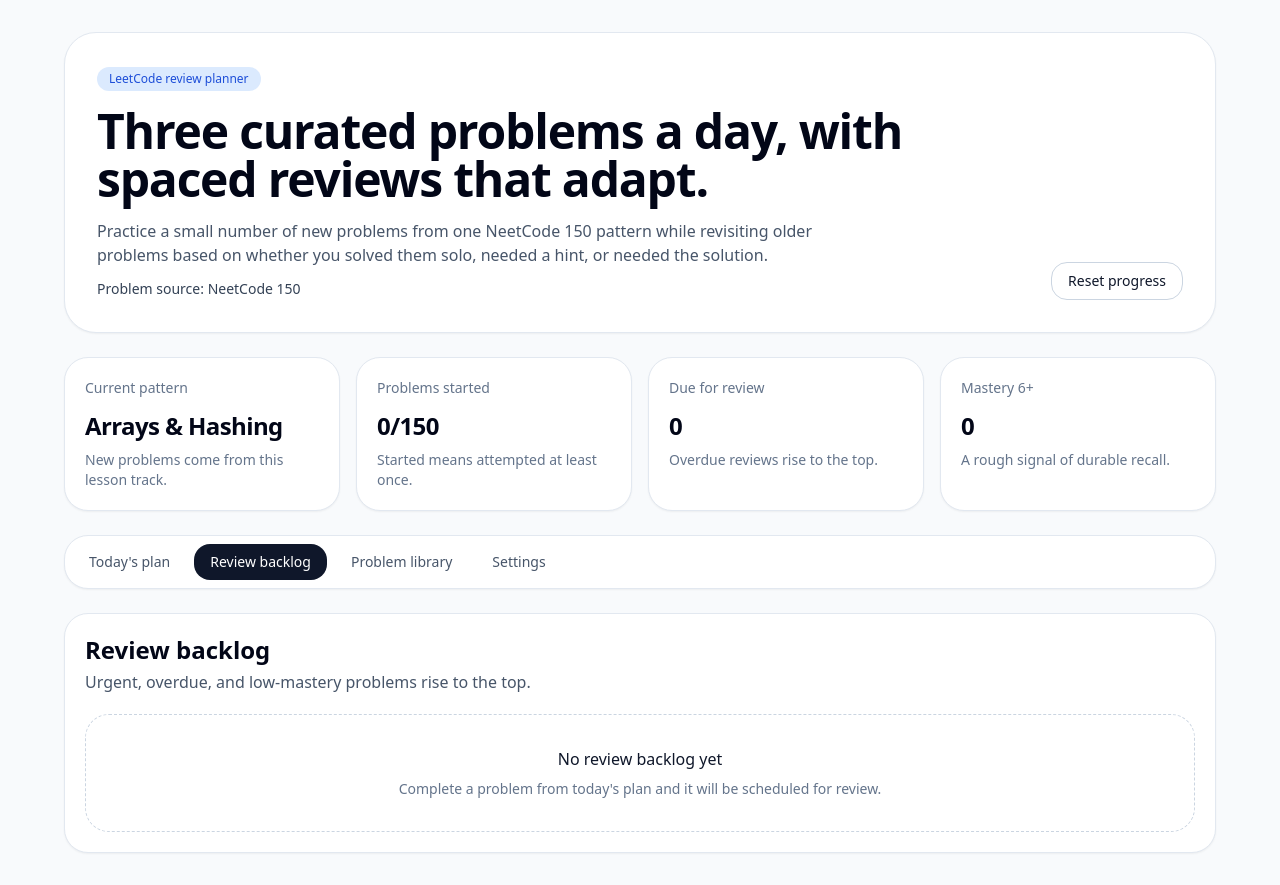
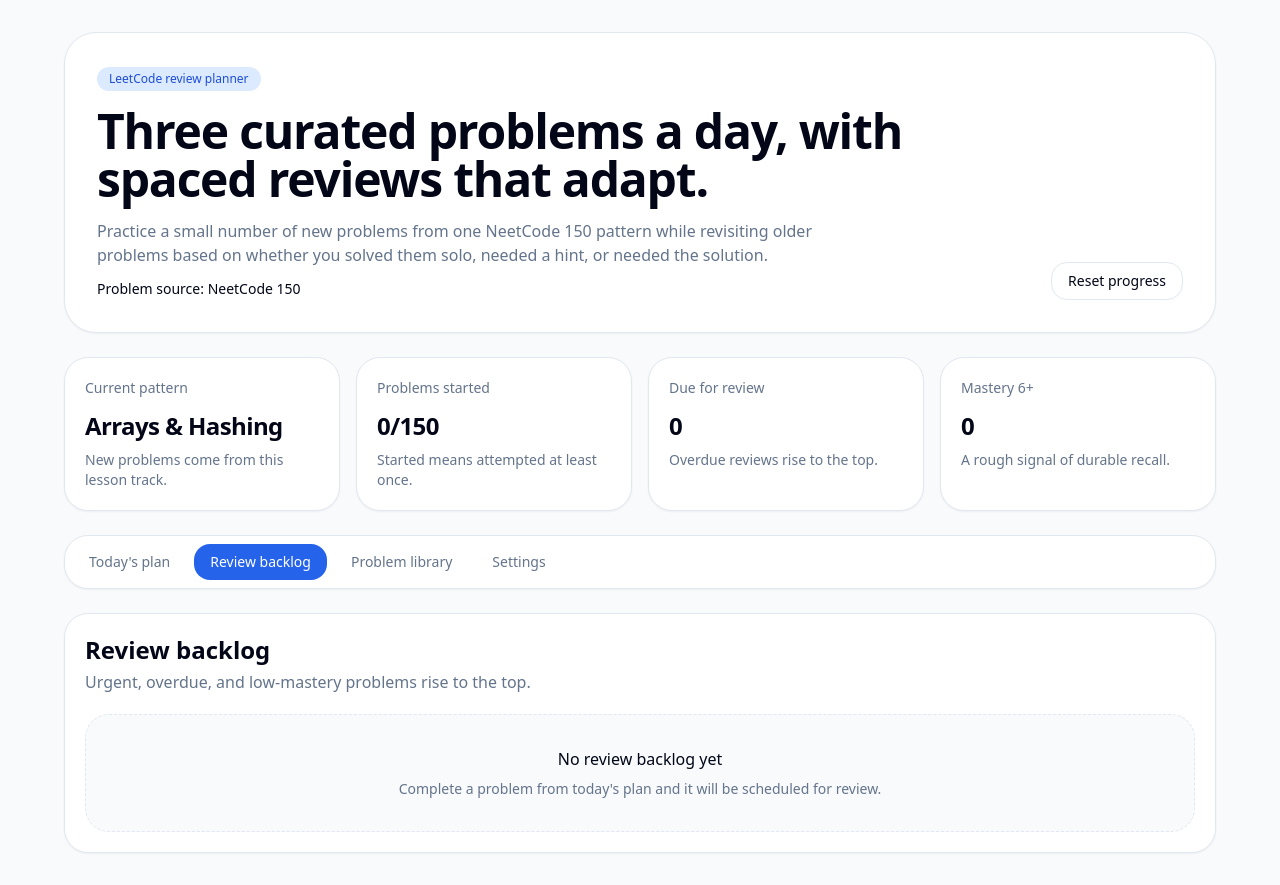
Before and after one commit to Flubberschnub/Leetcode-Practice, a React (Vite) app: page / in a window 1280 px wide. Both pictures are taken after a click on the button "Review backlog". Built offline with nearby package versions, Linux system fonts and the light colour scheme.

Commit message:
Add configurable color themes

```diff
--- a/components/NumberSetting.jsx
+++ b/components/NumberSetting.jsx
@@ -2,15 +2,15 @@
 
 export function NumberSetting({ label, value, onChange }) {
   return (
-    <label className="rounded-2xl border border-slate-200 bg-slate-50 p-4">
-      <span className="mb-2 block text-sm font-medium text-slate-800">{label}</span>
+    <label className="theme-subtle rounded-2xl border p-4">
+      <span className="theme-strong mb-2 block text-sm font-medium">{label}</span>
       <input
         type="number"
         min="0"
         max="10"
         value={value}
         onChange={(event) => onChange(Number(event.target.value || 0))}
-        className="w-full rounded-2xl border border-slate-300 bg-white px-3 py-2 text-slate-900 outline-none focus:border-slate-500"
+        className="theme-input w-full rounded-2xl border px-3 py-2 outline-none"
       />
     </label>
   );
--- a/components/PlannerPanels.jsx
+++ b/components/PlannerPanels.jsx
@@ -1,6 +1,7 @@
 import React from "react";
 import { PATTERN_ORDER, RESULT_SETTINGS } from "../planner/constants";
 import { difficultyTone, getLastAttempt } from "../planner/scheduler";
+import { ACCENT_COLORS } from "../planner/theme";
 import { DailyProblemCard } from "./DailyProblemCard";
 import { NumberSetting } from "./NumberSetting";
 import { ActionButton, EmptyState, Panel, StatusPill } from "./ui";
@@ -11,7 +12,7 @@
       <div className="mb-5 flex flex-col gap-4 md:flex-row md:items-center md:justify-between">
         <div>
           <h2 className="text-2xl font-semibold">Today's plan - {today}</h2>
-          <p className="mt-1 text-slate-600">
+          <p className="theme-muted mt-1">
             Target mix: {state.config.newPerDay} new problem{state.config.newPerDay === 1 ? "" : "s"} and {state.config.reviewPerDay} review{state.config.reviewPerDay === 1 ? "" : "s"}.
           </p>
         </div>
@@ -34,7 +35,7 @@
     <Panel>
       <div className="mb-5">
         <h2 className="text-2xl font-semibold">Review backlog</h2>
-        <p className="mt-1 text-slate-600">Urgent, overdue, and low-mastery problems rise to the top.</p>
+        <p className="theme-muted mt-1">Urgent, overdue, and low-mastery problems rise to the top.</p>
       </div>
 
       <div className="space-y-3">
@@ -44,18 +45,18 @@
           const isDue = problem.dueDate && problem.dueDate <= today;
 
           return (
-            <article key={problem.id} className="flex flex-col gap-3 rounded-3xl border border-slate-200 bg-slate-50 p-4 md:flex-row md:items-center md:justify-between">
+            <article key={problem.id} className="theme-subtle flex flex-col gap-3 rounded-3xl border p-4 md:flex-row md:items-center md:justify-between">
               <div>
                 <div className="flex flex-wrap items-center gap-2">
-                  <a href={problem.url} target="_blank" rel="noreferrer" className="font-semibold underline-offset-4 hover:underline">{problem.title}</a>
+                  <a href={problem.url} target="_blank" rel="noreferrer" className="theme-link font-semibold underline-offset-4 hover:underline">{problem.title}</a>
                   <StatusPill>{problem.pattern}</StatusPill>
                   <StatusPill tone={isDue ? "amber" : "neutral"}>{isDue ? "Due" : "Scheduled"}</StatusPill>
                 </div>
-                <p className="mt-2 text-sm text-slate-600">
+                <p className="theme-muted mt-2 text-sm">
                   Due: {problem.dueDate || "not scheduled"} - Attempts: {problem.attempts.length} - Mastery: {problem.mastery}/10
                 </p>
               </div>
-              <p className="text-sm text-slate-500">Last result: {lastLabel}</p>
+              <p className="theme-muted text-sm">Last result: {lastLabel}</p>
             </article>
           );
         }) : (
@@ -75,12 +76,12 @@
           value={search}
           onChange={(event) => setSearch(event.target.value)}
           placeholder="Search problems..."
-          className="rounded-2xl border border-slate-300 bg-white px-4 py-3 outline-none focus:border-slate-500"
+          className="theme-input rounded-2xl border px-4 py-3 outline-none"
         />
         <select
           value={patternFilter}
           onChange={(event) => setPatternFilter(event.target.value)}
-          className="rounded-2xl border border-slate-300 bg-white px-4 py-3 outline-none focus:border-slate-500"
+          className="theme-input rounded-2xl border px-4 py-3 outline-none"
         >
           <option value="all">All patterns</option>
           {PATTERN_ORDER.map((pattern) => (
@@ -91,16 +92,16 @@
 
       <div className="space-y-3">
         {libraryProblems.map((problem) => (
-          <article key={problem.id} className="flex flex-col gap-3 rounded-3xl border border-slate-200 bg-slate-50 p-4 md:flex-row md:items-center md:justify-between">
+          <article key={problem.id} className="theme-subtle flex flex-col gap-3 rounded-3xl border p-4 md:flex-row md:items-center md:justify-between">
             <div>
               <div className="flex flex-wrap items-center gap-2">
-                <a href={problem.url} target="_blank" rel="noreferrer" className="font-semibold underline-offset-4 hover:underline">{problem.title}</a>
+                <a href={problem.url} target="_blank" rel="noreferrer" className="theme-link font-semibold underline-offset-4 hover:underline">{problem.title}</a>
                 <StatusPill>{problem.pattern}</StatusPill>
                 <StatusPill tone={difficultyTone(problem.difficulty)}>{problem.difficulty}</StatusPill>
               </div>
-              <p className="mt-2 text-sm text-slate-600">Status: {problem.status} - Next review: {problem.dueDate || "not started"}</p>
+              <p className="theme-muted mt-2 text-sm">Status: {problem.status} - Next review: {problem.dueDate || "not started"}</p>
             </div>
-            <p className="text-sm text-slate-500">Attempts: {problem.attempts.length}</p>
+            <p className="theme-muted text-sm">Attempts: {problem.attempts.length}</p>
           </article>
         ))}
       </div>
@@ -113,7 +114,7 @@
     <Panel>
       <div className="mb-5">
         <h2 className="text-2xl font-semibold">Planner settings</h2>
-        <p className="mt-1 text-slate-600">Tune the daily mix while keeping the planner simple.</p>
+        <p className="theme-muted mt-1">Tune the daily mix while keeping the planner simple.</p>
       </div>
 
       <div className="grid gap-4 md:grid-cols-3">
@@ -122,26 +123,73 @@
         <NumberSetting label="Reviews per day" value={state.config.reviewPerDay} onChange={(value) => updateConfig("reviewPerDay", value)} />
       </div>
 
-      <div className="mt-5 rounded-3xl border border-slate-200 bg-slate-50 p-5">
+      <div className="theme-subtle mt-5 rounded-3xl border p-5">
+        <div className="grid gap-5 lg:grid-cols-[220px_1fr]">
+          <div>
+            <p className="font-semibold">Theme</p>
+            <p className="theme-muted mt-1 text-sm">Choose a light or dark base and an accent color.</p>
+          </div>
+
+          <div className="space-y-4">
+            <div className="flex flex-wrap gap-2">
+              {[
+                ["light", "Light"],
+                ["dark", "Dark"],
+              ].map(([value, label]) => (
+                <button
+                  key={value}
+                  type="button"
+                  onClick={() => updateConfig("themeBase", value)}
+                  className={
+                    "rounded-2xl px-4 py-2 text-sm font-medium transition " +
+                    (state.config.themeBase === value ? "theme-tab-active" : "theme-button-outline border")
+                  }
+                >
+                  {label}
+                </button>
+              ))}
+            </div>
+
+            <div className="flex flex-wrap gap-2">
+              {ACCENT_COLORS.map((accent) => (
+                <button
+                  key={accent.value}
+                  type="button"
+                  onClick={() => updateConfig("accentColor", accent.value)}
+                  className={
+                    "flex items-center gap-2 rounded-2xl border px-3 py-2 text-sm font-medium transition " +
+                    (state.config.accentColor === accent.value ? "theme-tab-active border-transparent" : "theme-button-outline")
+                  }
+                >
+                  <span className="h-3 w-3 rounded-full" style={{ background: accent.swatch }} />
+                  {accent.label}
+                </button>
+              ))}
+            </div>
+          </div>
+        </div>
+      </div>
+
+      <div className="theme-subtle mt-5 rounded-3xl border p-5">
         <div className="flex flex-col gap-4 md:flex-row md:items-center md:justify-between">
           <div>
             <p className="font-semibold">Current lesson track</p>
-            <p className="mt-1 text-sm text-slate-600">{currentPattern}</p>
+            <p className="theme-muted mt-1 text-sm">{currentPattern}</p>
           </div>
           <ActionButton onClick={advancePattern}>Advance to next pattern</ActionButton>
         </div>
       </div>
 
-      <div className="mt-5 rounded-3xl border border-slate-200 bg-slate-50 p-5">
+      <div className="theme-subtle mt-5 rounded-3xl border p-5">
         <div className="flex flex-col gap-4 md:flex-row md:items-center md:justify-between">
           <div>
             <p className="font-semibold">Progress file</p>
-            <p className="mt-1 text-sm text-slate-600">Export a JSON backup or import one from another browser or machine.</p>
-            {fileStatus ? <p className="mt-2 text-sm text-slate-500">{fileStatus}</p> : null}
+            <p className="theme-muted mt-1 text-sm">Export a JSON backup or import one from another browser or machine.</p>
+            {fileStatus ? <p className="theme-muted mt-2 text-sm">{fileStatus}</p> : null}
           </div>
           <div className="flex flex-col gap-2 sm:flex-row">
             <ActionButton onClick={exportProgressFile} variant="secondary">Export JSON</ActionButton>
-            <label className="cursor-pointer rounded-2xl border border-slate-300 bg-white px-4 py-2 text-center text-sm font-medium text-slate-900 transition hover:bg-slate-50">
+            <label className="theme-button-outline cursor-pointer rounded-2xl border px-4 py-2 text-center text-sm font-medium transition">
               Import JSON
               <input type="file" accept="application/json,.json" onChange={importProgressFile} className="hidden" />
             </label>
--- a/components/StatCard.jsx
+++ b/components/StatCard.jsx
@@ -4,9 +4,9 @@
 export function StatCard({ label, value, helper }) {
   return (
     <Panel className="min-h-[128px]">
-      <p className="text-sm text-slate-500">{label}</p>
-      <p className="mt-3 text-2xl font-semibold tracking-tight text-slate-950">{value}</p>
-      {helper ? <p className="mt-2 text-sm text-slate-500">{helper}</p> : null}
+      <p className="theme-muted text-sm">{label}</p>
+      <p className="theme-strong mt-3 text-2xl font-semibold tracking-tight">{value}</p>
+      {helper ? <p className="theme-muted mt-2 text-sm">{helper}</p> : null}
     </Panel>
   );
 }
--- a/components/ui.jsx
+++ b/components/ui.jsx
@@ -2,8 +2,8 @@
 
 export function StatusPill({ children, tone = "neutral" }) {
   const tones = {
-    neutral: "bg-slate-100 text-slate-700",
-    blue: "bg-blue-100 text-blue-700",
+    neutral: "theme-pill-neutral",
+    blue: "theme-pill-accent",
     green: "bg-green-100 text-green-700",
     amber: "bg-amber-100 text-amber-700",
     rose: "bg-rose-100 text-rose-700",
@@ -17,14 +17,14 @@
 }
 
 export function Panel({ children, className = "" }) {
-  return <section className={"rounded-3xl border border-slate-200 bg-white p-5 shadow-sm " + className}>{children}</section>;
+  return <section className={"theme-surface rounded-3xl border p-5 " + className}>{children}</section>;
 }
 
 export function ActionButton({ children, onClick, variant = "primary" }) {
   const variants = {
-    primary: "bg-slate-900 text-white hover:bg-slate-800",
-    secondary: "bg-slate-100 text-slate-900 hover:bg-slate-200",
-    outline: "border border-slate-300 bg-white text-slate-900 hover:bg-slate-50",
+    primary: "theme-button-primary",
+    secondary: "theme-button-secondary",
+    outline: "theme-button-outline border",
   };
 
   return (
@@ -40,9 +40,9 @@
 
 export function EmptyState({ title, body }) {
   return (
-    <div className="rounded-3xl border border-dashed border-slate-300 p-8 text-center">
-      <p className="font-medium text-slate-900">{title}</p>
-      <p className="mt-2 text-sm text-slate-500">{body}</p>
+    <div className="theme-subtle rounded-3xl border border-dashed p-8 text-center">
+      <p className="theme-strong font-medium">{title}</p>
+      <p className="theme-muted mt-2 text-sm">{body}</p>
     </div>
   );
 }
--- a/leetcode_review_planner.jsx
+++ b/leetcode_review_planner.jsx
@@ -11,6 +11,7 @@
   getNextReviewUpdate,
   reviewPriority,
 } from "./planner/scheduler";
+import { getThemeStyle } from "./planner/theme";
 import { createInitialState, loadState, parseStateFile, resetSavedState, saveState, serializeStateFile } from "./state/storage";
 import { getToday } from "./utils/date";
 
@@ -41,6 +42,7 @@
 
   const stats = calculateStats(state.problems, today);
   const currentPattern = PATTERN_ORDER[state.config.currentPatternIndex] || PATTERN_ORDER[0];
+  const themeStyle = useMemo(() => getThemeStyle(state.config), [state.config]);
 
   const reviewBacklog = [...state.problems]
     .filter((problem) => problem.status !== "unseen")
@@ -165,19 +167,19 @@
   }
 
   return (
-    <main className="min-h-screen bg-slate-50 p-4 text-slate-950 md:p-8">
+    <main className="theme-root min-h-screen p-4 md:p-8" style={themeStyle}>
       <div className="mx-auto max-w-6xl space-y-6">
-        <header className="rounded-[2rem] border border-slate-200 bg-white p-6 shadow-sm md:p-8">
+        <header className="theme-surface rounded-[2rem] border p-6 md:p-8">
           <div className="flex flex-col gap-5 lg:flex-row lg:items-end lg:justify-between">
             <div className="max-w-4xl">
               <StatusPill tone="blue">LeetCode review planner</StatusPill>
               <h1 className="mt-4 text-3xl font-semibold tracking-tight md:text-5xl">
                 Three curated problems a day, with spaced reviews that adapt.
               </h1>
-              <p className="mt-4 max-w-3xl text-slate-600">
+              <p className="theme-muted mt-4 max-w-3xl">
                 Practice a small number of new problems from one NeetCode 150 pattern while revisiting older problems based on whether you solved them solo, needed a hint, or needed the solution.
               </p>
-              <a href={NEETCODE_150_URL} target="_blank" rel="noreferrer" className="mt-3 inline-block text-sm font-medium text-slate-700 underline-offset-4 hover:underline">
+              <a href={NEETCODE_150_URL} target="_blank" rel="noreferrer" className="theme-link mt-3 inline-block text-sm font-medium underline-offset-4 hover:underline">
                 Problem source: NeetCode 150
               </a>
             </div>
@@ -192,7 +194,7 @@
           <StatCard label="Mastery 6+" value={String(stats.mastered)} helper="A rough signal of durable recall." />
         </section>
 
-        <nav className="flex flex-wrap gap-2 rounded-3xl border border-slate-200 bg-white p-2 shadow-sm">
+        <nav className="theme-surface flex flex-wrap gap-2 rounded-3xl border p-2">
           {[
             ["today", "Today's plan"],
             ["backlog", "Review backlog"],
@@ -205,7 +207,7 @@
               onClick={() => setActiveTab(value)}
               className={
                 "rounded-2xl px-4 py-2 text-sm font-medium transition " +
-                (activeTab === value ? "bg-slate-900 text-white" : "text-slate-600 hover:bg-slate-100")
+                (activeTab === value ? "theme-tab-active" : "theme-tab")
               }
             >
               {label}
--- a/planner/constants.js
+++ b/planner/constants.js
@@ -27,6 +27,8 @@
   newPerDay: 2,
   reviewPerDay: 1,
   currentPatternIndex: 0,
+  themeBase: "light",
+  accentColor: "blue",
 };
 
 export const RESULT_SETTINGS = {
--- /dev/null
+++ b/planner/theme.js
@@ -0,0 +1,60 @@
+const BASE_THEME_COLORS = {
+  light: {
+    page: "#f8fafc",
+    surface: "#ffffff",
+    subtle: "#f8fafc",
+    input: "#ffffff",
+    border: "#e2e8f0",
+    text: "#020617",
+    muted: "#64748b",
+    shadow: "0 1px 2px rgb(15 23 42 / 0.05)",
+  },
+  dark: {
+    page: "#0b1120",
+    surface: "#111827",
+    subtle: "#1f2937",
+    input: "#0f172a",
+    border: "#334155",
+    text: "#f8fafc",
+    muted: "#94a3b8",
+    shadow: "0 1px 2px rgb(0 0 0 / 0.2)",
+  },
+};
+
+export const ACCENT_COLORS = [
+  { value: "blue", label: "Blue", swatch: "#2563eb" },
+  { value: "emerald", label: "Emerald", swatch: "#059669" },
+  { value: "violet", label: "Violet", swatch: "#7c3aed" },
+  { value: "rose", label: "Rose", swatch: "#e11d48" },
+  { value: "amber", label: "Amber", swatch: "#d97706" },
+  { value: "cyan", label: "Cyan", swatch: "#0891b2" },
+];
+
+const ACCENT_THEME_COLORS = {
+  blue: { soft: "#dbeafe", text: "#1d4ed8", strong: "#2563eb", hover: "#1d4ed8" },
+  emerald: { soft: "#d1fae5", text: "#047857", strong: "#059669", hover: "#047857" },
+  violet: { soft: "#ede9fe", text: "#6d28d9", strong: "#7c3aed", hover: "#6d28d9" },
+  rose: { soft: "#ffe4e6", text: "#be123c", strong: "#e11d48", hover: "#be123c" },
+  amber: { soft: "#fef3c7", text: "#92400e", strong: "#d97706", hover: "#b45309" },
+  cyan: { soft: "#cffafe", text: "#0e7490", strong: "#0891b2", hover: "#0e7490" },
+};
+
+export function getThemeStyle(config = {}) {
+  const base = BASE_THEME_COLORS[config.themeBase] || BASE_THEME_COLORS.light;
+  const accent = ACCENT_THEME_COLORS[config.accentColor] || ACCENT_THEME_COLORS.blue;
+
+  return {
+    "--color-page": base.page,
+    "--color-surface": base.surface,
+    "--color-subtle": base.subtle,
+    "--color-input": base.input,
+    "--color-border": base.border,
+    "--color-text": base.text,
+    "--color-muted": base.muted,
+    "--shadow-panel": base.shadow,
+    "--accent-soft": accent.soft,
+    "--accent-text": accent.text,
+    "--accent-strong": accent.strong,
+    "--accent-hover": accent.hover,
+  };
+}
--- a/src/styles.css
+++ b/src/styles.css
@@ -5,3 +5,94 @@
 body {
   margin: 0;
 }
+
+.theme-root {
+  background: var(--color-page);
+  color: var(--color-text);
+}
+
+.theme-surface {
+  background: var(--color-surface);
+  border-color: var(--color-border);
+  box-shadow: var(--shadow-panel);
+  color: var(--color-text);
+}
+
+.theme-subtle {
+  background: var(--color-subtle);
+  border-color: var(--color-border);
+  color: var(--color-text);
+}
+
+.theme-muted {
+  color: var(--color-muted);
+}
+
+.theme-strong {
+  color: var(--color-text);
+}
+
+.theme-link {
+  color: var(--color-text);
+}
+
+.theme-input {
+  background: var(--color-input);
+  border-color: var(--color-border);
+  color: var(--color-text);
+}
+
+.theme-input:focus {
+  border-color: var(--accent-strong);
+}
+
+.theme-tab {
+  color: var(--color-muted);
+}
+
+.theme-tab:hover {
+  background: var(--color-subtle);
+}
+
+.theme-tab-active {
+  background: var(--accent-strong);
+  color: white;
+}
+
+.theme-button-primary {
+  background: var(--accent-strong);
+  color: white;
+}
+
+.theme-button-primary:hover {
+  background: var(--accent-hover);
+}
+
+.theme-button-secondary {
+  background: var(--accent-soft);
+  color: var(--accent-text);
+}
+
+.theme-button-secondary:hover {
+  filter: brightness(0.97);
+}
+
+.theme-button-outline {
+  background: var(--color-surface);
+  border-color: var(--color-border);
+  color: var(--color-text);
+}
+
+.theme-button-outline:hover {
+  background: var(--color-subtle);
+}
+
+.theme-pill-accent {
+  background: var(--accent-soft);
+  color: var(--accent-text);
+}
+
+.theme-pill-neutral {
+  background: var(--color-subtle);
+  color: var(--color-muted);
+}
```
Also changed, not shown: components/DailyProblemCard.jsx (+4 -4 lines).
